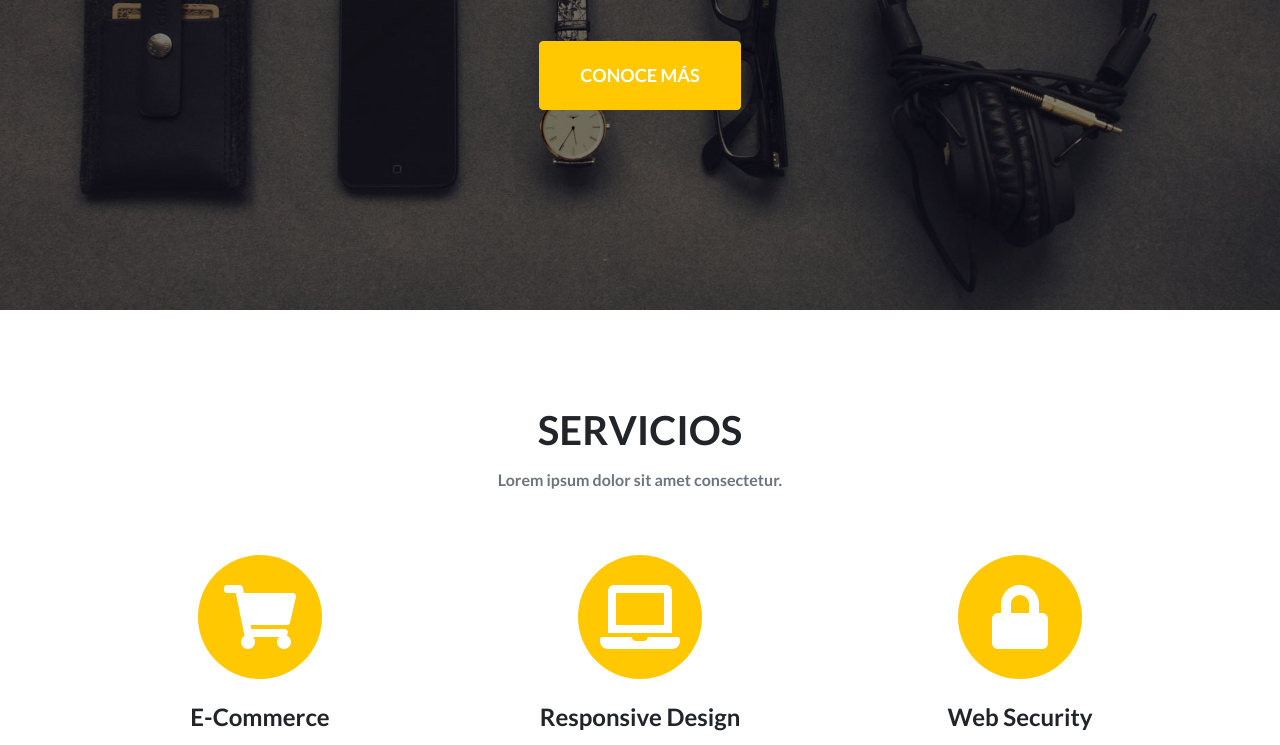
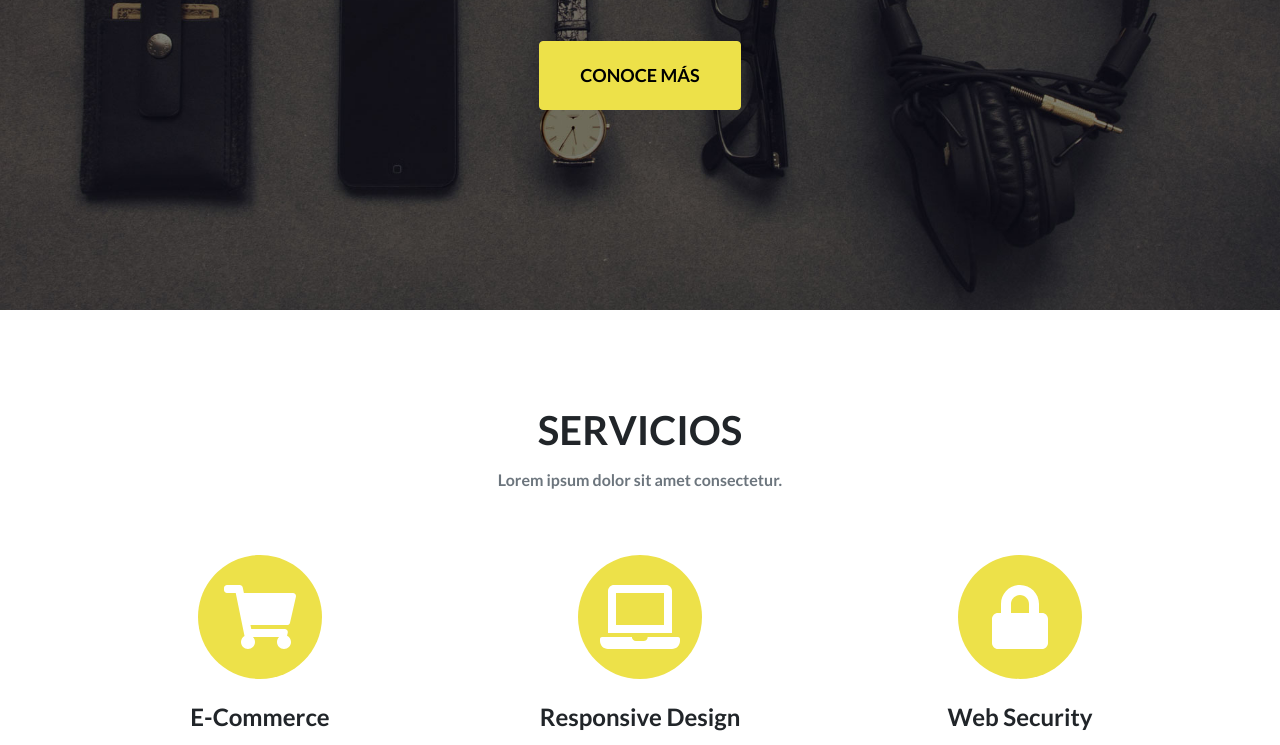
Before and after one commit to CristinaRincon/tym-asesores, a website: page docs/index.html in a window 1280 px wide. Shown: the part 435-1180 px from the top of the page. Drawn offline with nearby package versions, Linux system fonts and the light colour scheme.

Commit message:
Cambio de color

```diff
--- a/src/scss/variables/_colors.scss
+++ b/src/scss/variables/_colors.scss
@@ -4,7 +4,7 @@
 
 // Override Bootstrap color variables
 
-$yellow: #ffc800;
+$yellow: #EDE149;
 
 // Override Bootstrap state colors variables
 
```
Also changed, not shown: docs/css/styles.css, 2 other files.
